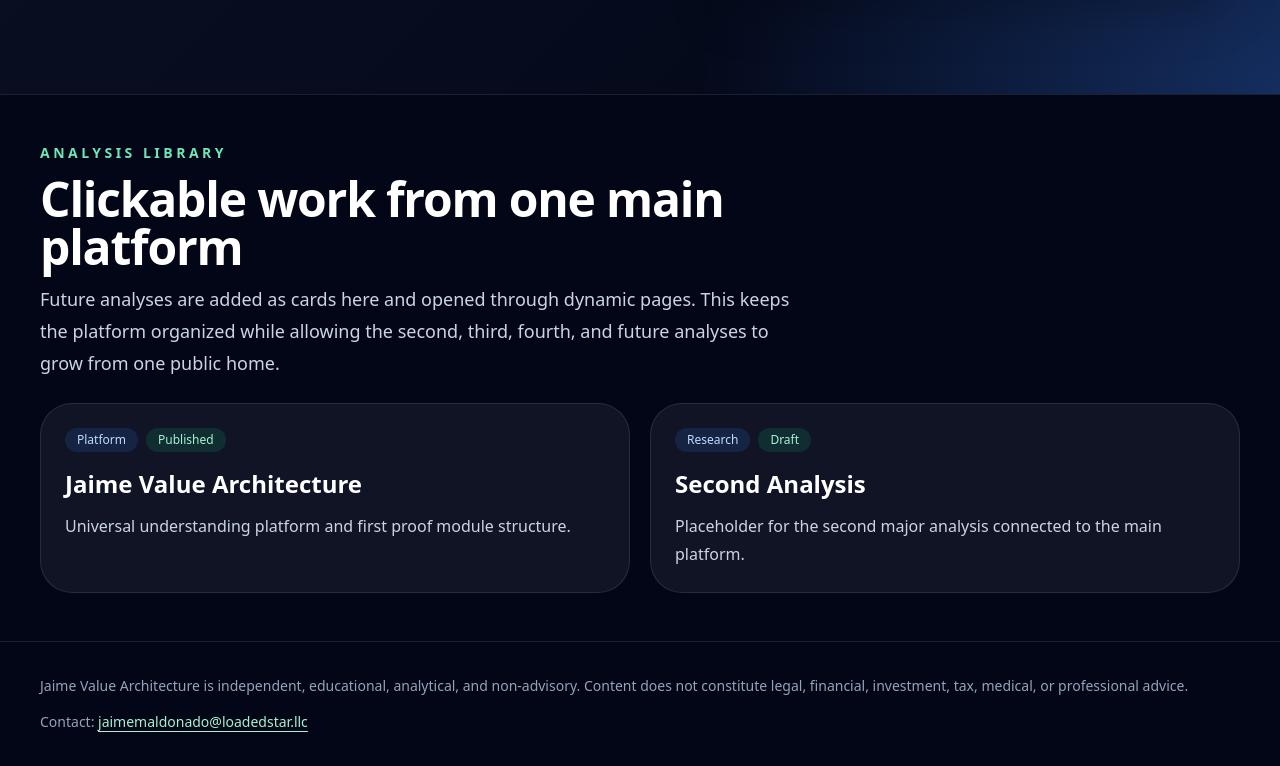
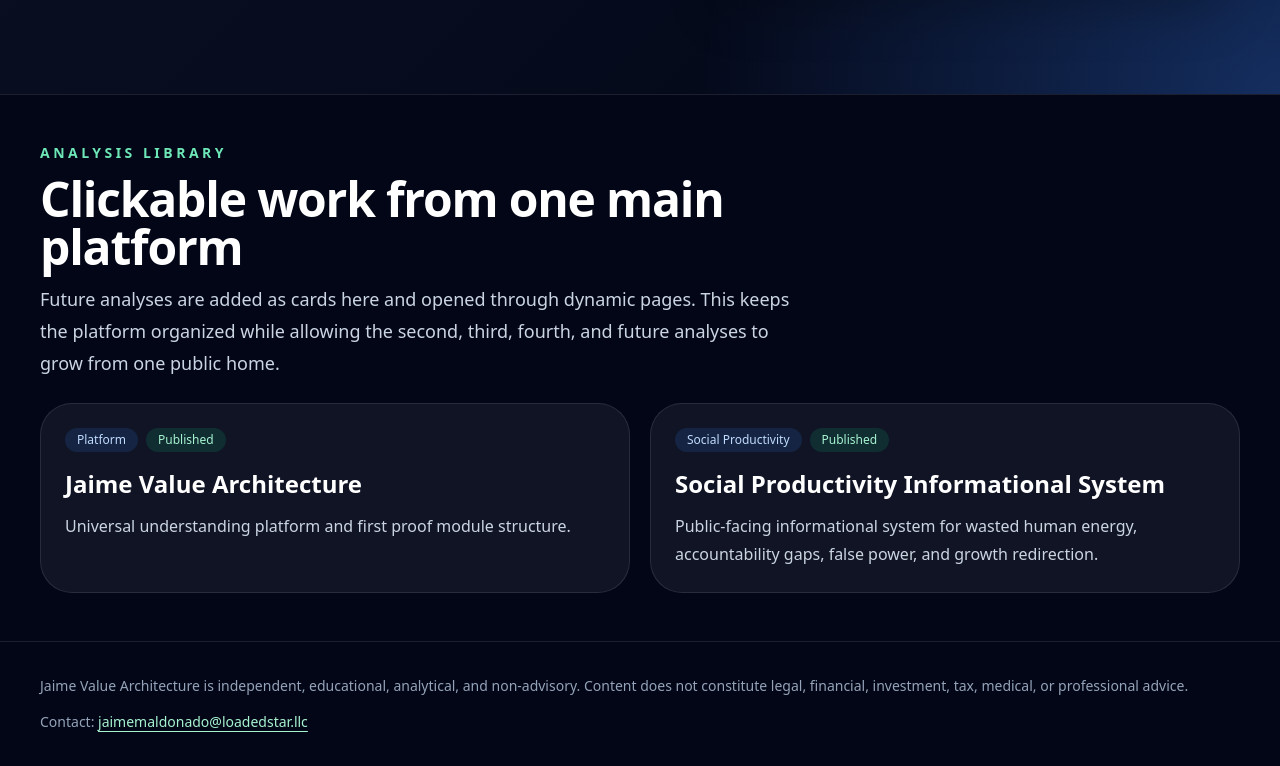
Before and after one commit to HIGHMELV30/jaime-value-architecture, a Next.js app: page / in a window 1280 px wide. Shown: the part 791-1557 px from the top of the page. Built offline with nearby package versions, Linux system fonts and the light colour scheme.

Commit message:
Add files via upload

```diff
--- a/data/analyses.ts
+++ b/data/analyses.ts
@@ -14,14 +14,13 @@ export const analyses: Analysis[] = [
     ]
   },
   {
-    slug: "second-analysis",
-    title: "Second Analysis",
-    category: "Research",
-    status: "Draft",
-    summary: "Placeholder for the second major analysis connected to the main platform.",
+    slug: "social-productivity-informational-system",
+    title: "Social Productivity Informational System",
+    category: "Social Productivity",
+    status: "Published",
+    summary: "Public-facing informational system for wasted human energy, accountability gaps, false power, and growth redirection.",
     body: [
-      "This page is prepared for the second analysis. Replace this text when the second analysis is ready to publish.",
-      "The main website will link to this analysis through the Analysis Library, allowing future work to grow from one organized platform instead of disconnected websites."
+      "This analysis is connected to the Social Productivity Informational System component so the full interactive public-facing format can be rendered through the Analysis Library while preserving the platform structure."
     ]
   }
 ];
```
